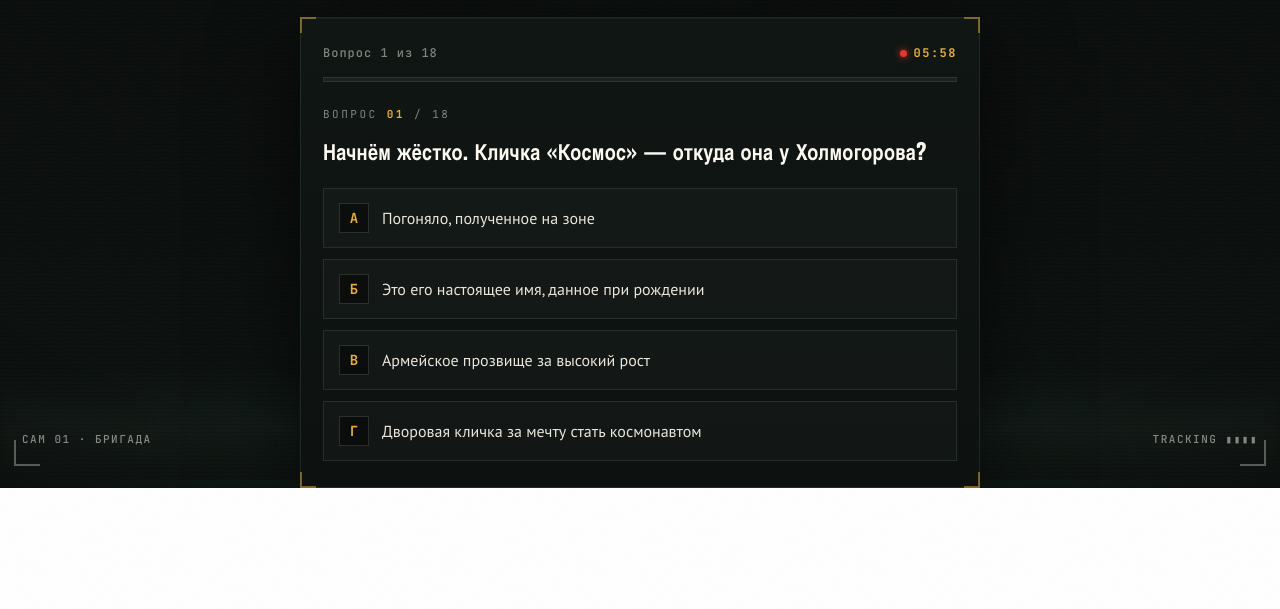
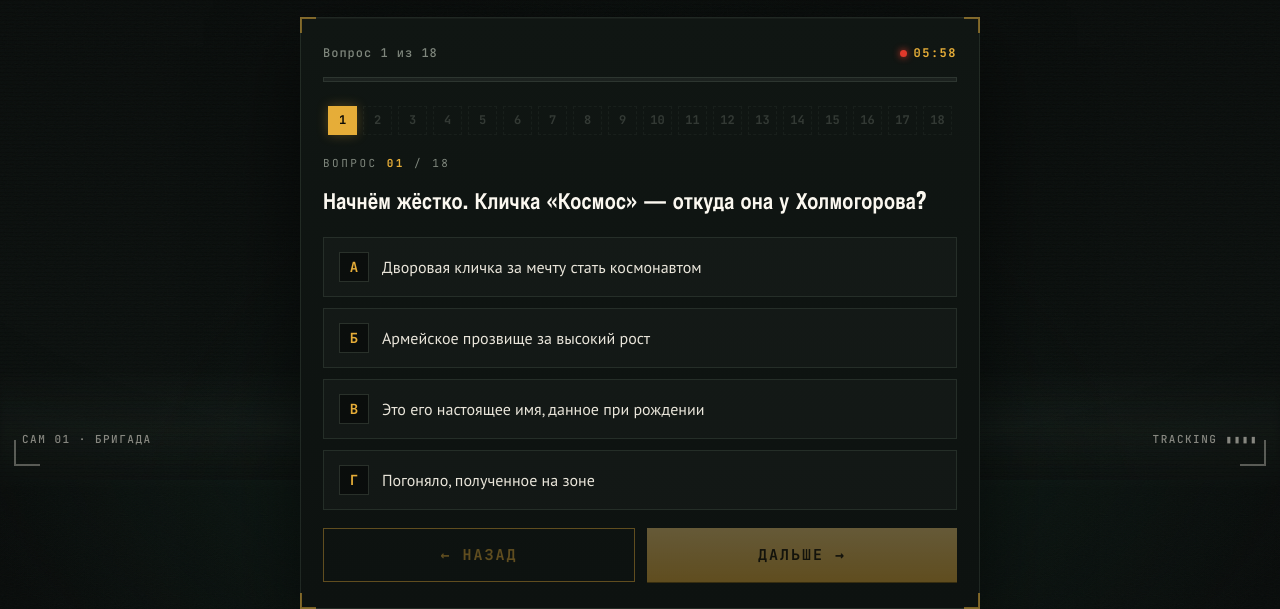
Before and after one commit to rebeard-rus/brigada-exam, a plain HTML site: page index.html in a window 1280 px wide. Both pictures are taken after a click on the button "ЗАЙТИ НА РАЙОН →". Shown: the part 320-929 px from the top of the page. Before the commit the page ends 808 px from the top, so only its background shows below. Drawn offline with nearby package versions, Linux system fonts and the light colour scheme.

Commit message:
Навигация между вопросами (назад/вперёд/прыжки), перемешивание вариантов, шэринг в Telegram

```diff
--- a/index.html
+++ b/index.html
@@ -287,6 +287,30 @@
   .footer{text-align:center;color:#5a615a;font-family:var(--mono);font-size:10.5px;margin-top:28px;letter-spacing:1px}
   .footer b{color:var(--amber)}
 
+  /* ───── НАВИГАЦИЯ ПО ВОПРОСАМ ───── */
+  .qnav{display:flex;flex-wrap:wrap;gap:6px;justify-content:center;margin:0 0 20px}
+  .qn{
+    width:29px;height:29px;display:flex;align-items:center;justify-content:center;
+    font-family:var(--mono);font-size:12px;font-weight:600;
+    border:1px solid var(--line-2);background:rgba(0,0,0,.25);color:var(--muted);
+    cursor:pointer;user-select:none;transition:border-color .12s,color .12s,background .12s;
+  }
+  .qn:hover{border-color:var(--amber);color:var(--amber)}
+  .qn.done{color:var(--amber);border-color:var(--amber-deep);background:rgba(230,173,56,.07)}
+  .qn.cur{color:#0b0b06;border-color:var(--amber);background:var(--amber);box-shadow:0 0 12px rgba(230,173,56,.3)}
+  .qn.lock{opacity:.32;cursor:default;pointer-events:none;border-style:dashed;background:transparent}
+  .navrow{display:flex;gap:12px;margin-top:18px}
+  .navrow .btn{flex:1}
+  .btn:disabled,.btn[disabled]{opacity:.38;cursor:default;pointer-events:none;transform:none;box-shadow:0 1px 0 var(--amber-deep)}
+  .btn.ghost:disabled,.btn.ghost[disabled]{box-shadow:none}
+  /* Telegram CTA */
+  .btn-tg{
+    width:100%;margin-bottom:12px;color:#fff;
+    background:linear-gradient(180deg,#2aabee,#229ed9);
+    box-shadow:0 5px 0 #17607f,0 0 22px rgba(42,171,238,.3);
+  }
+  .btn-tg:active{transform:translateY(4px);box-shadow:0 1px 0 #17607f}
+
   .hidden{display:none}
   .fade{animation:fade .4s ease}
   @keyframes fade{from{opacity:0;transform:translateY(8px)}to{opacity:1;transform:none}}
@@ -360,12 +384,14 @@
       <span class="timer" id="timer">06:00</span>
     </div>
     <div class="bar"><i id="bar"></i></div>
+    <div class="qnav" id="qnav"></div>
     <div class="qnum" id="qnum">Вопрос 1</div>
     <div class="qtext" id="qtext">…</div>
     <div id="qphoto"></div>
     <div class="opts" id="opts"></div>
     <div class="verdict-line" id="expl"></div>
-    <div class="next" id="next-wrap">
+    <div class="navrow" id="navrow">
+      <button class="btn ghost" id="prev-btn" onclick="Quiz.prev()">← Назад</button>
       <button class="btn" id="next-btn" onclick="Quiz.next()">Дальше →</button>
     </div>
   </div>
@@ -390,9 +416,10 @@
       <div class="seal">Комиссия двора · <span id="cert-date"></span> · печать ◉</div>
     </div>
 
+    <button class="btn btn-tg" onclick="Quiz.shareTelegram()">✈&nbsp;&nbsp;Отправить в Telegram</button>
     <div class="btn-row">
       <button class="btn ghost" onclick="Quiz.restart()">Пересдать</button>
-      <button class="btn" onclick="Quiz.share()">Поделиться</button>
+      <button class="btn ghost" onclick="Quiz.share()">Ещё способы</button>
     </div>
     <div class="footer">Сделано с уважением к братве · <b>«Бригада»</b> · 2002</div>
   </div>
@@ -526,11 +553,20 @@
 const TOTAL_TIME = 360;
 
 const Quiz = {
-  i: 0, correct: 0, answered: false, timeLeft: TOTAL_TIME, timer: null,
+  i: 0, answers: [], order: [], maxReached: 0, correct: 0, timeLeft: TOTAL_TIME, timer: null,
 
   start(){
     show('screen-quiz');
-    this.i=0; this.correct=0; this.timeLeft=TOTAL_TIME;
+    this.i=0;
+    this.answers=QUESTIONS.map(()=>null);   // выбранный ОРИГИНАЛЬНЫЙ индекс варианта (или null)
+    this.maxReached=0;
+    this.timeLeft=TOTAL_TIME;
+    // Перемешиваем варианты в каждом вопросе, чтобы правильный не оказывался всегда на одном месте
+    this.order=QUESTIONS.map(q=>{
+      const idx=q.o.map((_,k)=>k);
+      for(let k=idx.length-1;k>0;k--){const j=Math.floor(Math.random()*(k+1));[idx[k],idx[j]]=[idx[j],idx[k]];}
+      return idx;
+    });
     this.startTimer();
     this.render();
   },
@@ -554,64 +590,104 @@
   },
 
   render(){
-    this.answered=false;
+    const total=QUESTIONS.length;
     const item=QUESTIONS[this.i];
-    document.getElementById('progress-text').textContent=`Вопрос ${this.i+1} из ${QUESTIONS.length}`;
-    document.getElementById('qnum').innerHTML=`Вопрос <b>${String(this.i+1).padStart(2,'0')}</b> / ${String(QUESTIONS.length).padStart(2,'0')}`;
+    const ord=this.order[this.i];
+    const sel=this.answers[this.i];        // оригинальный индекс выбранного варианта или null
+    const answered=sel!==null;
+
+    document.getElementById('progress-text').textContent=`Вопрос ${this.i+1} из ${total}`;
+    document.getElementById('qnum').innerHTML=`Вопрос <b>${String(this.i+1).padStart(2,'0')}</b> / ${String(total).padStart(2,'0')}`;
     document.getElementById('qtext').textContent=item.q;
     const ph=document.getElementById('qphoto');
     if(item.photo){
       ph.innerHTML=`<img src="${item.photo}" alt="фото" class="q-photo" onerror="this.parentNode.style.display='none'">`;
       ph.style.display='block';
     }else{ ph.innerHTML=''; ph.style.display='none'; }
-    document.getElementById('bar').style.width=`${(this.i/QUESTIONS.length)*100}%`;
-    const expl=document.getElementById('expl');
-    expl.className='verdict-line'; expl.innerHTML='';
-    document.getElementById('next-wrap').classList.remove('show');
+    const done=this.answers.filter(a=>a!==null).length;
+    document.getElementById('bar').style.width=`${(done/total)*100}%`;
 
     const letters=['А','Б','В','Г'];
     const opts=document.getElementById('opts');
     opts.innerHTML='';
-    item.o.forEach((text,idx)=>{
+    ord.forEach((origIdx,pos)=>{
       const b=document.createElement('button');
       b.className='opt';
-      b.innerHTML=`<span class="k">${letters[idx]}</span><span>${text}</span>`;
-      b.onclick=()=>this.answer(idx,b);
+      b.innerHTML=`<span class="k">${letters[pos]}</span><span>${item.o[origIdx]}</span>`;
+      if(answered){
+        b.setAttribute('disabled','');
+        if(origIdx===item.a) b.classList.add('correct');
+        else if(origIdx===sel) b.classList.add('wrong');
+      }else{
+        b.onclick=()=>this.answer(origIdx);
+      }
       opts.appendChild(b);
+    });
+
+    const expl=document.getElementById('expl');
+    if(answered){
+      const ok=sel===item.a;
+      expl.className='verdict-line show '+(ok?'ok':'no');
+      expl.innerHTML=(ok?'<b>В точку!</b> ':'<b>Мимо.</b> ')+item.e;
+    }else{
+      expl.className='verdict-line'; expl.innerHTML='';
+    }
+
+    this.renderNav();
+    this.updateControls();
+  },
+
+  renderNav(){
+    const nav=document.getElementById('qnav');
+    nav.innerHTML='';
+    QUESTIONS.forEach((_,idx)=>{
+      const d=document.createElement('div');
+      d.className='qn';
+      d.textContent=idx+1;
+      if(idx===this.i) d.classList.add('cur');
+      else if(this.answers[idx]!==null) d.classList.add('done');
+      if(idx>this.maxReached){ d.classList.add('lock'); }
+      else { d.onclick=()=>this.go(idx); }
+      nav.appendChild(d);
     });
   },
 
-  answer(idx,btn){
-    if(this.answered) return;
-    this.answered=true;
-    const item=QUESTIONS[this.i];
-    const all=document.querySelectorAll('#opts .opt');
-    all.forEach((el,i)=>{
-      el.setAttribute('disabled','');
-      if(i===item.a) el.classList.add('correct');
-    });
-    const expl=document.getElementById('expl');
-    if(idx===item.a){
-      this.correct++;
-      expl.className='verdict-line ok show';
-      expl.innerHTML=`<b>В точку!</b> ${item.e}`;
-    }else{
-      btn.classList.add('wrong');
-      expl.className='verdict-line no show';
-      expl.innerHTML=`<b>Мимо.</b> ${item.e}`;
-    }
-    const nb=document.getElementById('next-btn');
-    nb.textContent = this.i===QUESTIONS.length-1 ? 'Узнать масть →' : 'Дальше →';
-    document.getElementById('next-wrap').classList.add('show');
+  updateControls(){
+    const total=QUESTIONS.length;
+    const prev=document.getElementById('prev-btn');
+    const next=document.getElementById('next-btn');
+    prev.disabled=this.i===0;
+    const answered=this.answers[this.i]!==null;
+    next.textContent=this.i===total-1?'Узнать масть →':'Дальше →';
+    next.disabled=!answered;
   },
 
+  answer(origIdx){
+    if(this.answers[this.i]!==null) return;   // ответ фиксируется один раз
+    this.answers[this.i]=origIdx;
+    this.maxReached=Math.max(this.maxReached, this.i+1);
+    this.render();
+  },
+
+  go(j){
+    if(j<0 || j>=QUESTIONS.length || j>this.maxReached || j===this.i) return;
+    this.i=j;
+    this.render();
+    const q=document.getElementById('screen-quiz');
+    q.classList.add('fade'); setTimeout(()=>q.classList.remove('fade'),400);
+  },
+
+  prev(){ if(this.i>0) this.go(this.i-1); },
+
   next(){
-    if(this.i<QUESTIONS.length-1){ this.i++; this.render(); document.getElementById('screen-quiz').classList.add('fade'); setTimeout(()=>document.getElementById('screen-quiz').classList.remove('fade'),400); }
-    else this.finish();
+    if(this.answers[this.i]===null) return;   // нельзя идти дальше, не ответив
+    if(this.i===QUESTIONS.length-1) this.finish();
+    else this.go(this.i+1);
   },
 
   finish(){
     clearInterval(this.timer);
+    this.correct=this.answers.filter((a,idx)=>a!==null && a===QUESTIONS[idx].a).length;
     const ratio=this.correct/QUESTIONS.length;
     const rank=RANKS.find(r=>ratio>=r.min);
     show('screen-result');
@@ -632,9 +708,18 @@
 
   restart(){ show('screen-intro'); },
 
+  resultText(){
+    const name=document.getElementById('cert-name').value.trim()||'Пацан';
+    return `${name} прошёл экзамен по сериалу «Бригада»: ${this.correct}/${QUESTIONS.length}, масть — «${this._rank.name}». А ты кто по бригаде? Проверься:`;
+  },
+
+  shareTelegram(){
+    const url='https://t.me/share/url?url='+encodeURIComponent(location.href)+'&text='+encodeURIComponent(this.resultText());
+    window.open(url,'_blank','noopener');
+  },
+
   share(){
-    const name=document.getElementById('cert-name').value.trim()||'Пацан';
-    const txt=`${name} прошёл экзамен по сериалу «Бригада»: ${this.correct}/${QUESTIONS.length}, масть — «${this._rank.name}». А ты кто по бригаде? Проверься:`;
+    const txt=this.resultText();
     if(navigator.share){
       navigator.share({title:'Экзамен по «Бригаде»', text:txt, url:location.href}).catch(()=>{});
     }else{
```
